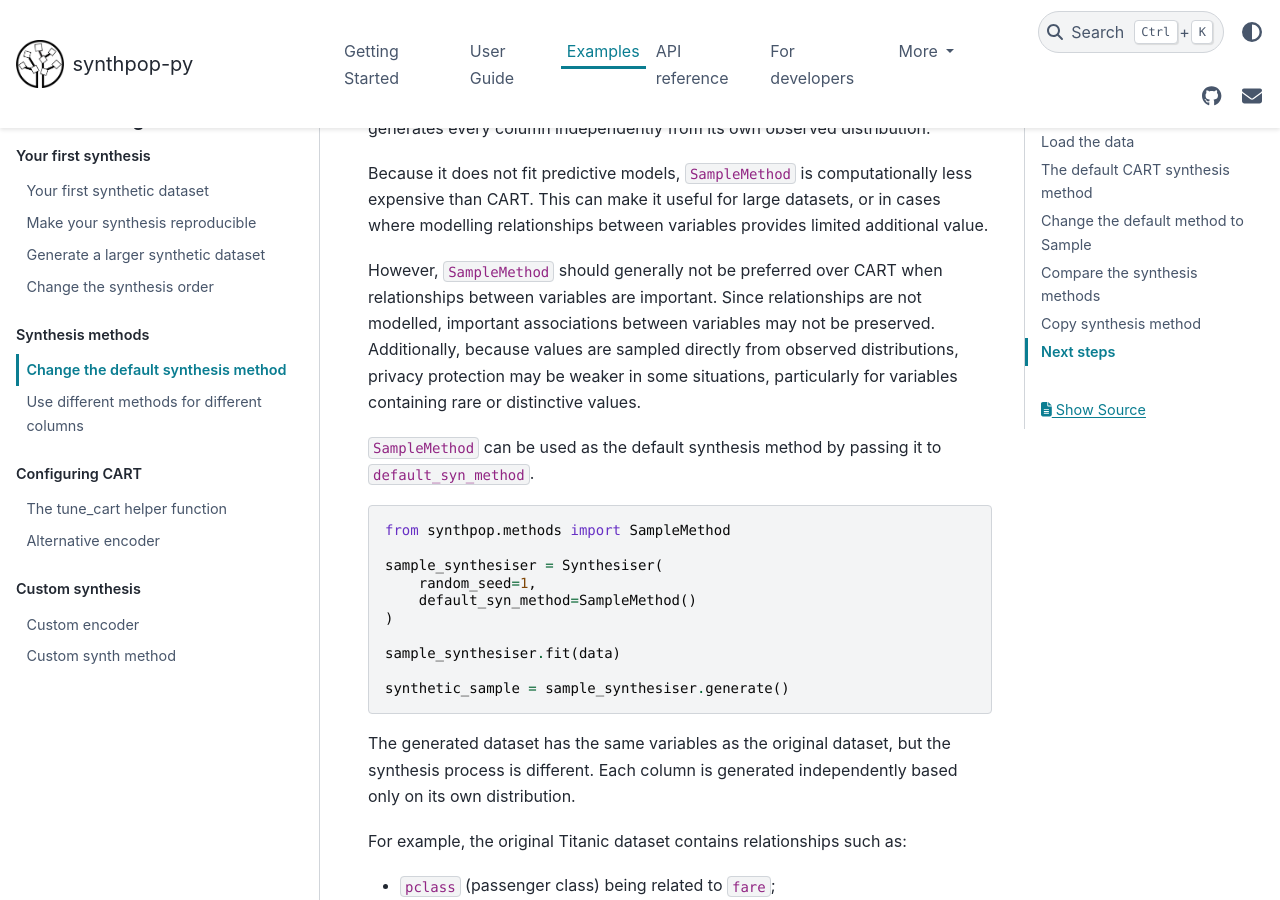
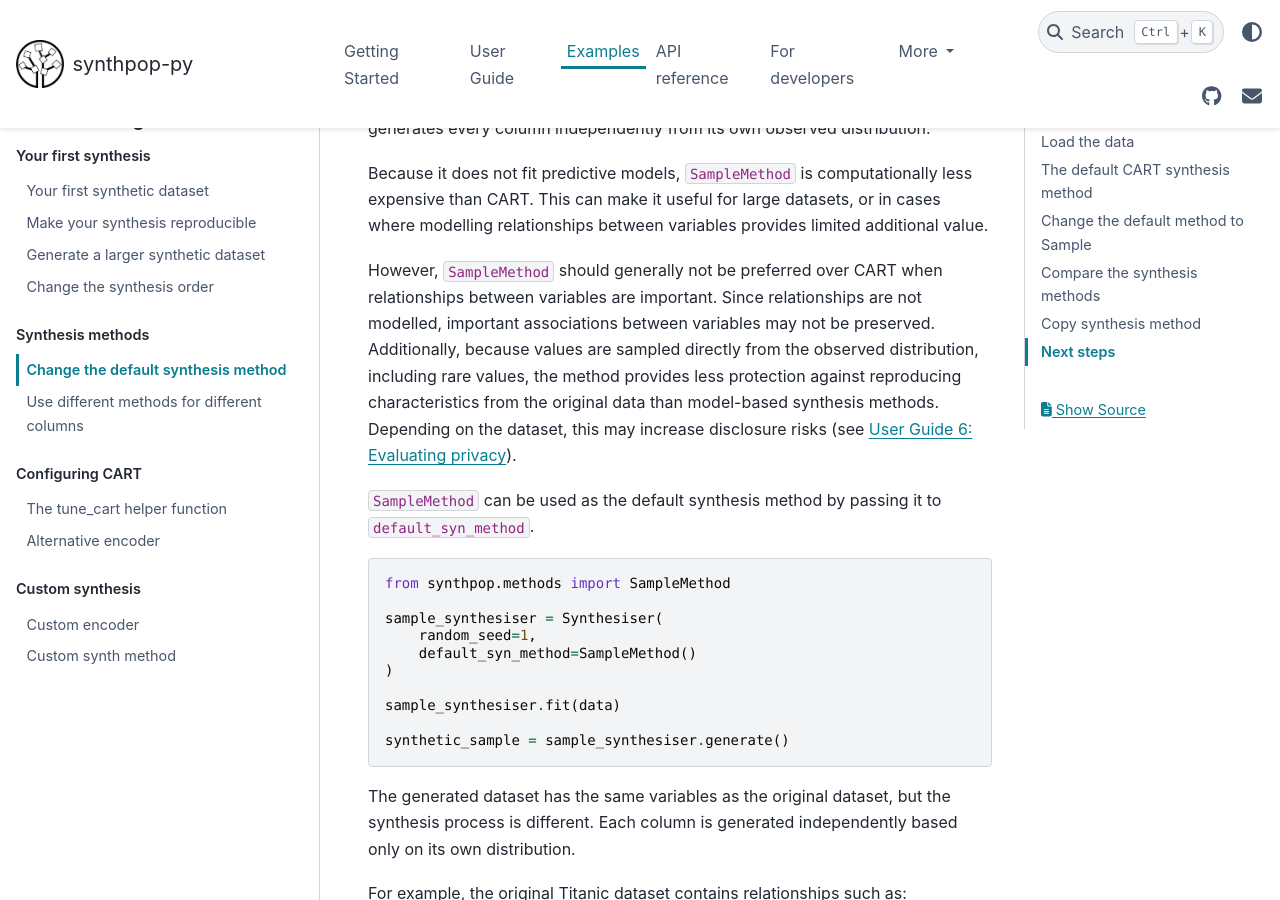
Before and after one commit to duonl/synthpop-py, a Sphinx documentation site: the page built from docs/source/examples/changing_the_default_method.md, in a window 1280 px wide and 900 px high, scrolled down 2666 px. Built offline with Sphinx 7.4.7 and the PyData theme 0.15.4, drawn with Linux system fonts in a browser that asks for light colours.

Commit message:
implement feedback

````diff
--- a/docs/source/examples/changing_the_default_method.md
+++ b/docs/source/examples/changing_the_default_method.md
@@ -69,7 +69,7 @@ Unlike CART, where only the first column is sampled independently and later colu
 
 Because it does not fit predictive models, `SampleMethod` is computationally less expensive than CART. This can make it useful for large datasets, or in cases where modelling relationships between variables provides limited additional value.
 
-However, `SampleMethod` should generally not be preferred over CART when relationships between variables are important. Since relationships are not modelled, important associations between variables may not be preserved. Additionally, because values are sampled directly from observed distributions, privacy protection may be weaker in some situations, particularly for variables containing rare or distinctive values.
+However, `SampleMethod` should generally not be preferred over CART when relationships between variables are important. Since relationships are not modelled, important associations between variables may not be preserved. Additionally, because values are sampled directly from the observed distribution, including rare values, the method provides less protection against reproducing characteristics from the original data than model-based synthesis methods. Depending on the dataset, this may increase disclosure risks (see [User Guide 6: Evaluating privacy](../user_guides/6_evaluating_privacy.md)).
 
 `SampleMethod` can be used as the default synthesis method by passing it to `default_syn_method`.
 ```python
````
Also changed, not shown: other parts of docs/source/examples/changing_the_default_method.md (+1 -1 lines).
